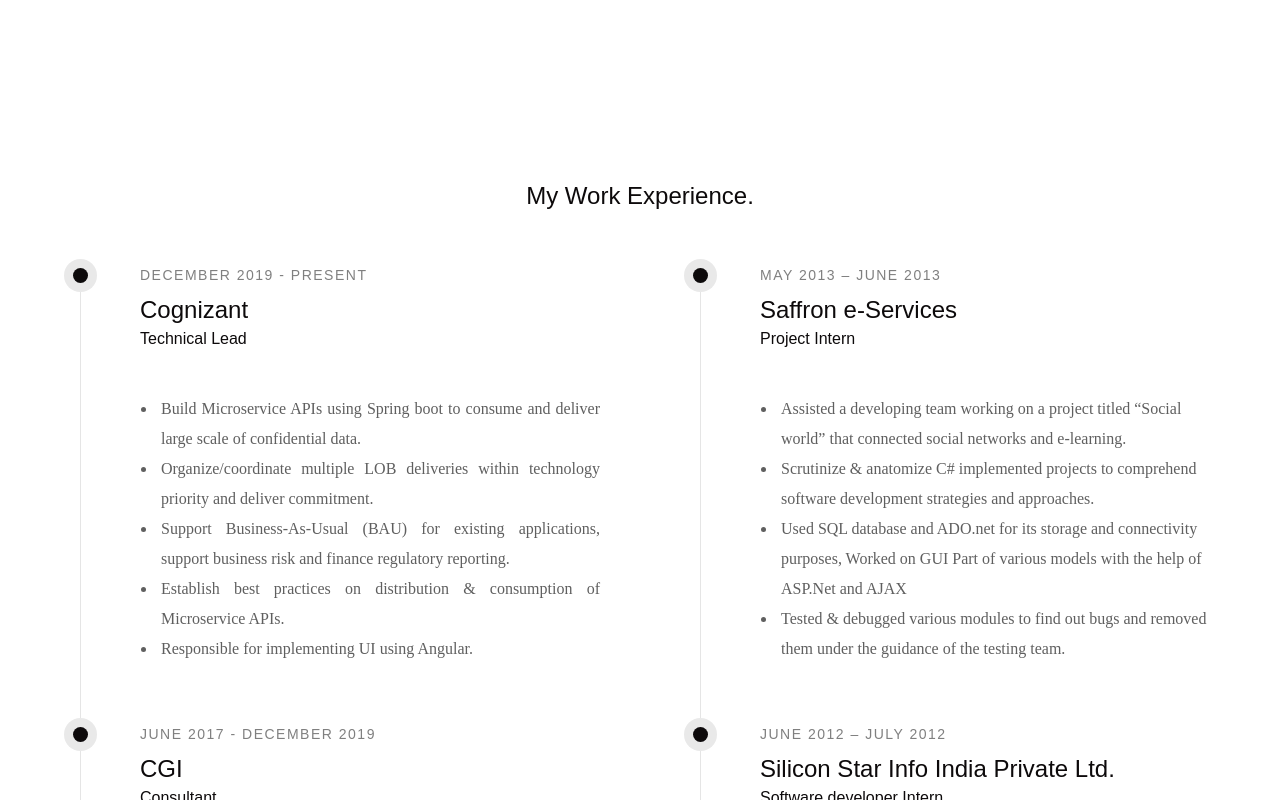
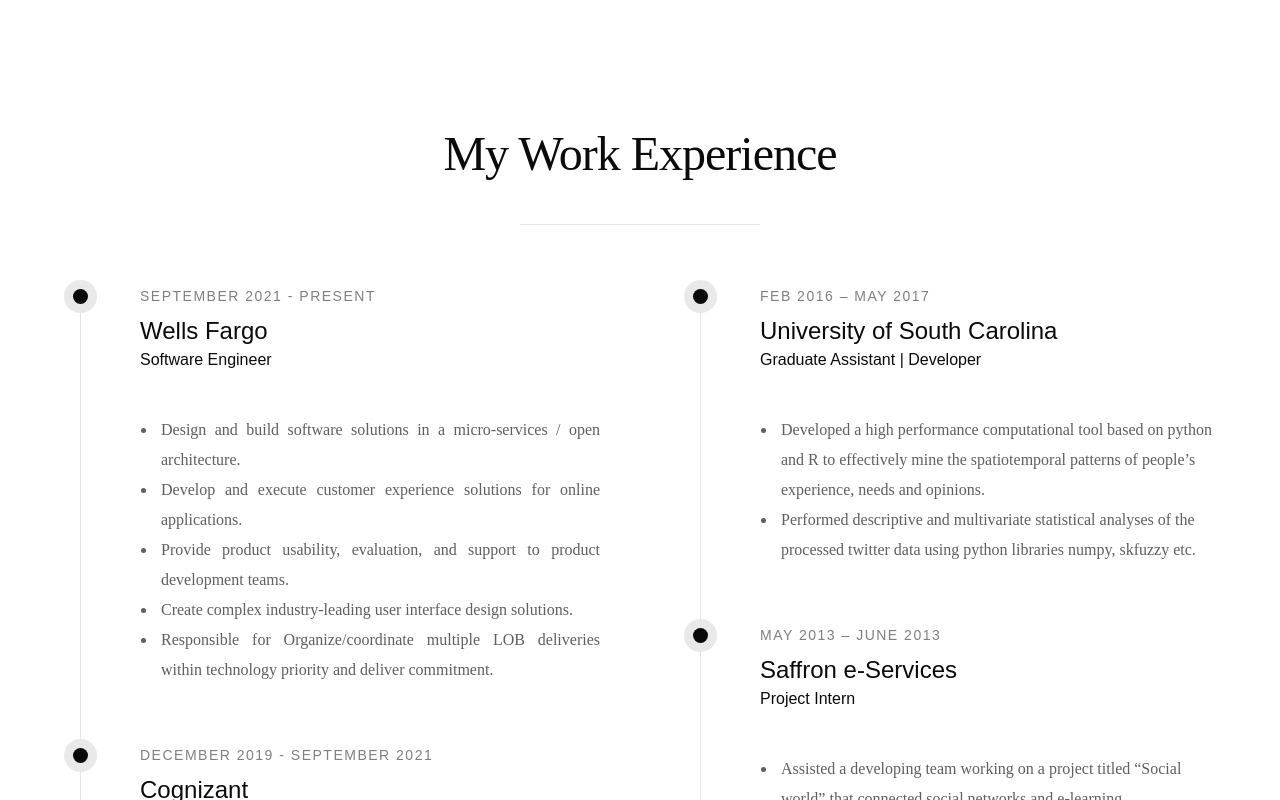
Before and after one commit to amittbansal/amittbansal.github.io, a plain HTML site: page index.html in a window 1280 px wide. Shown: the part 2000-2800 px from the top of the page. Drawn offline with Linux system fonts and the light colour scheme; a web font is replaced by a local one.

Commit message:
Add files via upload

```diff
--- a/index.html
+++ b/index.html
@@ -211,17 +211,36 @@
 
 
 		<div class="row about-content about-content--timeline">
-
+      <div class="row narrow section-intro has-bottom-sep">
            <div class="col-full text-center">
-                <h3>My Work Experience.</h3>
+               <h1>My Work Experience</h1>
              </div>
-
+       </div>
           <div class="col-six tab-full left">
                 <div class="timeline">
                   <div class="timeline__block">
                        <div class="timeline__bullet"></div>
                        <div class="timeline__header">
-                            <p class="timeline__timeframe">December 2019 - Present</p>
+                           <p class="timeline__timeframe">September 2021 - Present</p>
+                           <h3>Wells Fargo</h3>
+                           <h5>Software Engineer</h5>
+                       </div>
+                       <div class="timeline__desc">
+                           <p align="justify">
+                               <ul align="justify">
+                                   <li>Design and build software solutions in a micro-services / open architecture.</li>
+                                   <li>Develop and execute customer experience solutions for online applications.</li>
+                                   <li>Provide product usability, evaluation, and support to product development teams.</li>
+                                   <li>Create complex industry-leading user interface design solutions.</li>
+                                   <li>Responsible for Organize/coordinate multiple LOB deliveries within technology priority and deliver commitment.</li>
+                               </ul>
+                           </p>
+                       </div>
+                   </div> <!-- end timeline__block -->
+                   <div class="timeline__block">
+                        <div class="timeline__bullet"></div>
+                        <div class="timeline__header">
+                            <p class="timeline__timeframe">December 2019 - September 2021</p>
                             <h3>Cognizant</h3>
                             <h5>Technical Lead</h5>
                         </div>
@@ -258,6 +277,12 @@
                         </div>
                     </div> <!-- end timeline__block -->
 
+
+                </div> <!-- end timeline -->
+            </div> <!-- end left -->
+
+            <div class="col-six tab-full right">
+                <div class="timeline">
                   <div class="timeline__block">
                       <div class="timeline__bullet"></div>
                       <div class="timeline__header">
@@ -275,12 +300,6 @@
                           </p>
                       </div>
                   </div> <!-- end timeline__block -->
-                </div> <!-- end timeline -->
-            </div> <!-- end left -->
-
-            <div class="col-six tab-full right">
-                <div class="timeline">
-
                     <div class="timeline__block">
                         <div class="timeline__bullet"></div>
                         <div class="timeline__header">
```
Lines whose indentation alone changed are shown as unchanged.
